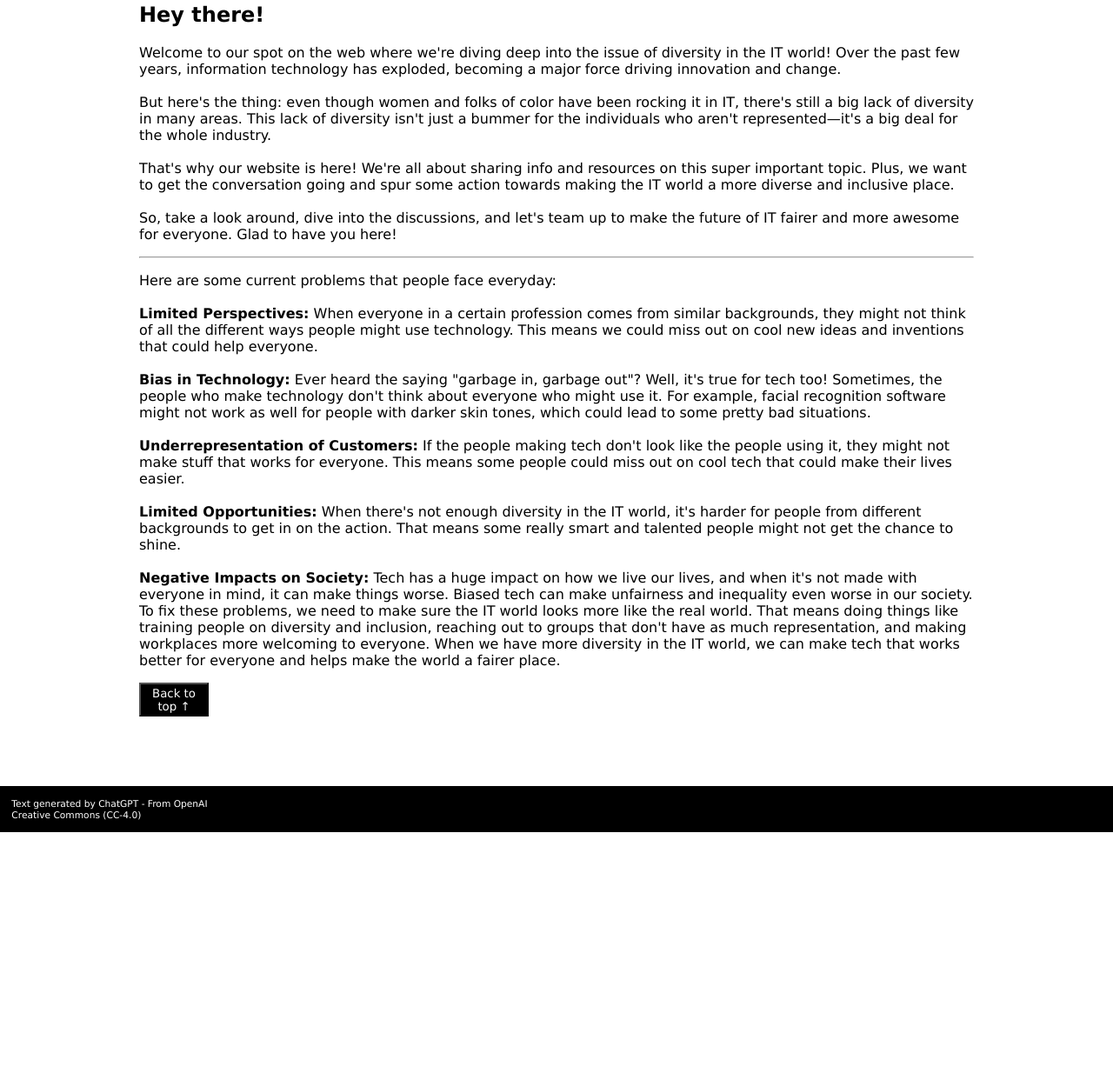
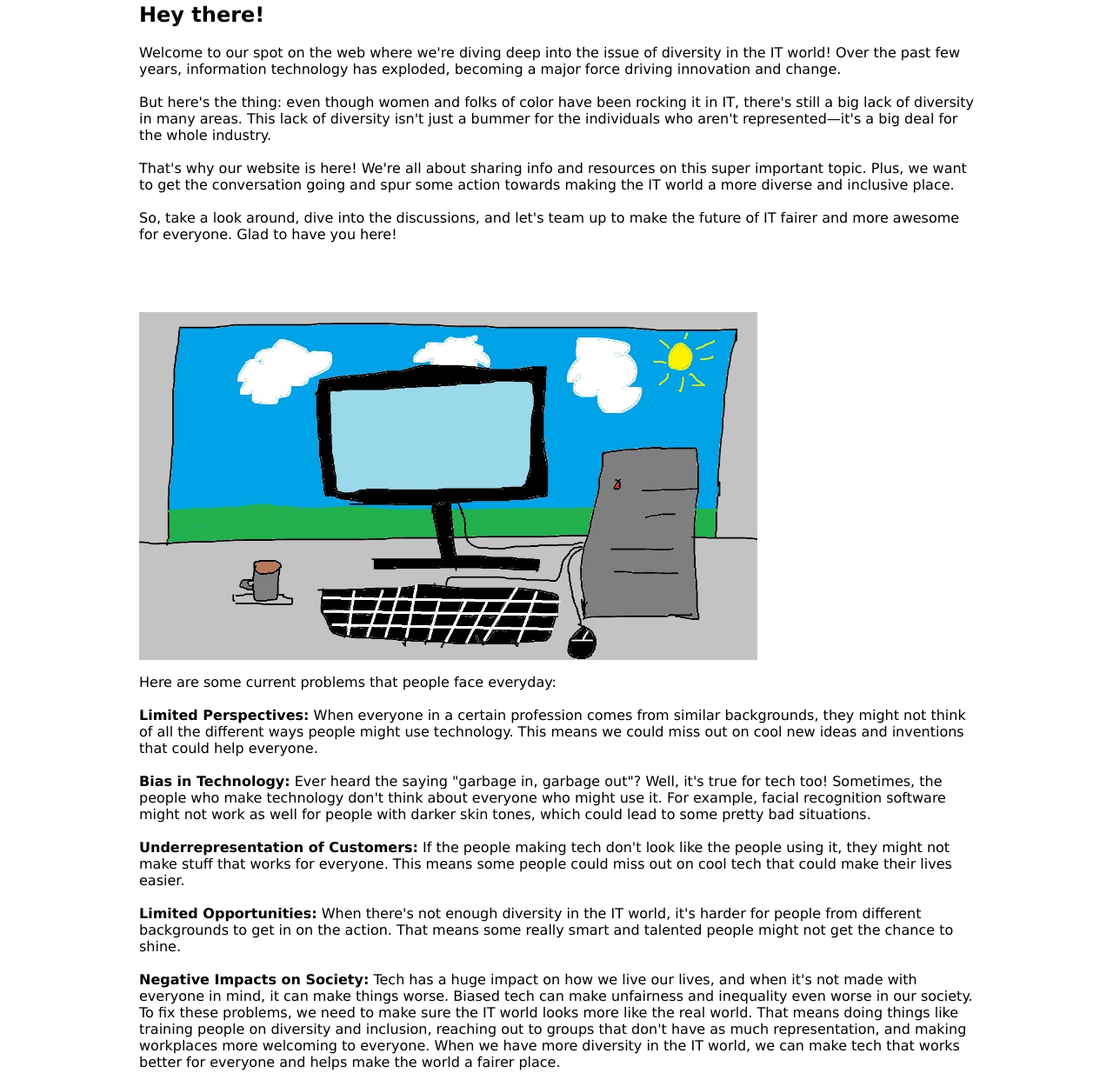
Before and after one commit to bananamangofruit69/Diversity, a plain HTML site: page index.html in a window 1280 px wide. Shown: the part 450-1684 px from the top of the page at 87% size. Before the commit the page ends 1407 px from the top, so only its background shows below. Drawn offline with Linux system fonts and the light colour scheme.

Commit message:
img-update

```diff
--- a/index.html
+++ b/index.html
@@ -45,7 +45,9 @@
                     and more awesome for everyone.
                     Glad to have you here!
                </p>
-               <hr>
+          </article>
+          <article>
+               <img alt="picture of a computer on desk next to window showing outdoors" src="media/painting.jpg">
                <p>Here are some current problems that people face everyday:
                     <br><br>
                     <b>Limited Perspectives:</b> When everyone in a certain profession comes from similar backgrounds, they might not think of all the different ways people might use technology.
--- a/stylesheet/stylesheet.css
+++ b/stylesheet/stylesheet.css
@@ -18,6 +18,14 @@ color: black;
 body {
     background-image: linear-gradient(white, white);
     margin: 0pt;
+}
+
+img {
+    display: flex;
+    height: auto;
+    max-height: 300pt;
+    max-width: fit-content;
+    width: 100%;
 }
 
 article {
```
Also changed, not shown: ai.html (+1 -0 lines), education.html (+1 -0 lines), media/lonely.jpg (added), media/painting.jpg (added), media/table-in-grey-room.jpg (added).
